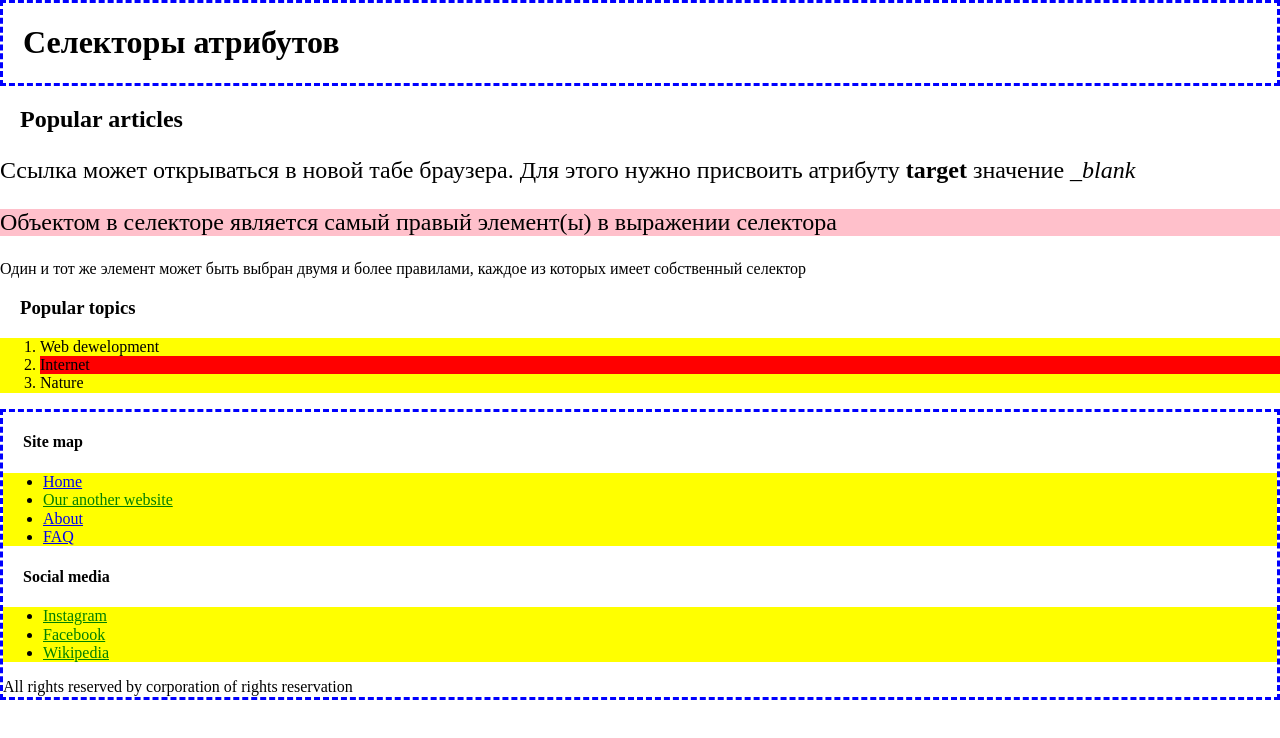
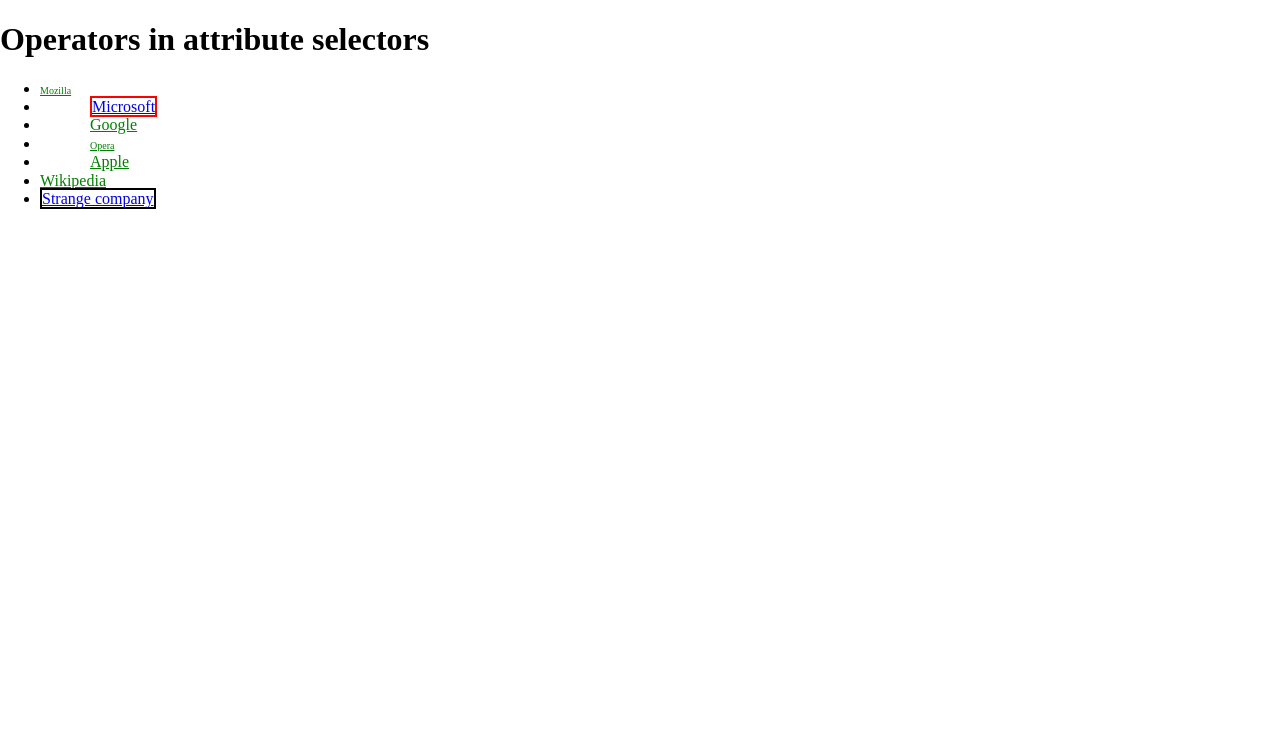
Before and after one commit to hogg21/gromcods, a plain HTML site: page index.html in a window 1280 px wide. Drawn offline with nearby package versions, Linux system fonts and the light colour scheme.

Commit message:
Add files via upload

```diff
--- a/index.html
+++ b/index.html
@@ -2,68 +2,41 @@
 <html lang="en">
   <head>
     <meta charset="UTF-8" />
-    <title>Селекторы</title>
+    <title>Operators in attribute selectors</title>
     <link
       rel="stylesheet"
       href="https://cdnjs.cloudflare.com/ajax/libs/normalize/8.0.1/normalize.min.css"
       integrity="sha256-l85OmPOjvil/SOvVt3HnSSjzF1TUMyT9eV0c2BzEGzU="
       crossorigin="anonymous"
     />
-    <link rel="stylesheet" href="style/style.css">
+    <link rel="stylesheet" type="text/css" href="style/selectors.css" />
   </head>
 
   <body>
-    <header>
-      <h1>Селекторы атрибутов</h1>
-      <nav class="navigation"></nav>
-    </header>
-    <main>
-      <section>
-        <h2>Popular articles</h2>
-        <article class="new">
-          <p>
-            Ссылка может открываться в новой табе браузера. Для этого нужно присвоить атрибуту
-            <b>target</b> значение <i>_blank</i>
-          </p>
-        </article>
-        <article class="new posted-today">
-          <p>Объектом в селекторе является самый правый элемент(ы) в выражении селектора</p>
-        </article>
-        <article>
-          <p>
-            Один и тот же элемент может быть выбран двумя и более правилами, каждое из которых имеет
-            собственный селектор
-          </p>
-        </article>
-      </section>
-      <aside>
-        <h3>Popular topics</h3>
-        <ol>
-          <li class="topic most-popular">Web dewelopment</li>
-          <li class="topic new">Internet</li>
-          <li class="topic">Nature</li>
-        </ol>
-      </aside>
-    </main>
-    <footer>
-      <section>
-        <h4>Site map</h4>
-        <ul>
-          <li><a href="#">Home</a></li>
-          <li><a href="#" target="_blank">Our another website</a></li>
-          <li><a href="#">About</a></li>
-          <li><a href="#">FAQ</a></li>
-        </ul>
-      </section>
-      <section>
-        <h4>Social media</h4>
-        <ul>
-          <li><a href="https://www.instagram.com" target="_blank">Instagram</a></li>
-          <li><a href="https://www.facebook.com" target="_blank">Facebook</a></li>
-          <li><a href="https://www.wikipedia.org" target="_blank">Wikipedia</a></li>
-        </ul>
-      </section>
-      <span>All rights reserved by corporation of rights reservation</span>
-    </footer>
+    <h1 class="page-header">Operators in attribute selectors</h1>
+
+    <ul>
+      <li>
+        <a href="https://www.mozilla.org" title="link" lang="en-gb">Mozilla</a>
+      </li>
+      <li>
+        <a href="broken link https://microsoft.com" lang="english">Microsoft</a>
+      </li>
+      <li>
+        <a href="https://www.google.com" title="item popular">Google</a>
+      </li>
+      <li>
+        <a href="https://www.opera.com" title="popular item" lang="en-us">Opera</a>
+      </li>
+      <li>
+        <a href="https://www.apple.com" title="link popular">Apple</a>
+      </li>
+      <li>
+        <a href="https://www.wikipedia.org/" title="super-popular">Wikipedia</a>
+      </li>
+      <li title="item">
+        <a target="_blank" href="https://broken.org/">Strange company</a>
+      </li>
+    </ul>
   </body>
 </html>
--- /dev/null
+++ b/style/selectors.css
@@ -0,0 +1,18 @@
+[href][target="_blank"] {
+	border: 2px solid black;
+}
+a[href^="broken"] {
+	border: 2px solid red;
+}
+a[href$=".com"] {
+	margin-left: 50px;
+}
+a[lang|= "en"] {
+	font-size: 10px;
+}
+a[href*= "www"] {
+	color: green;
+}
+[title="popular"] {
+	font-size: 24px;
+}
```
